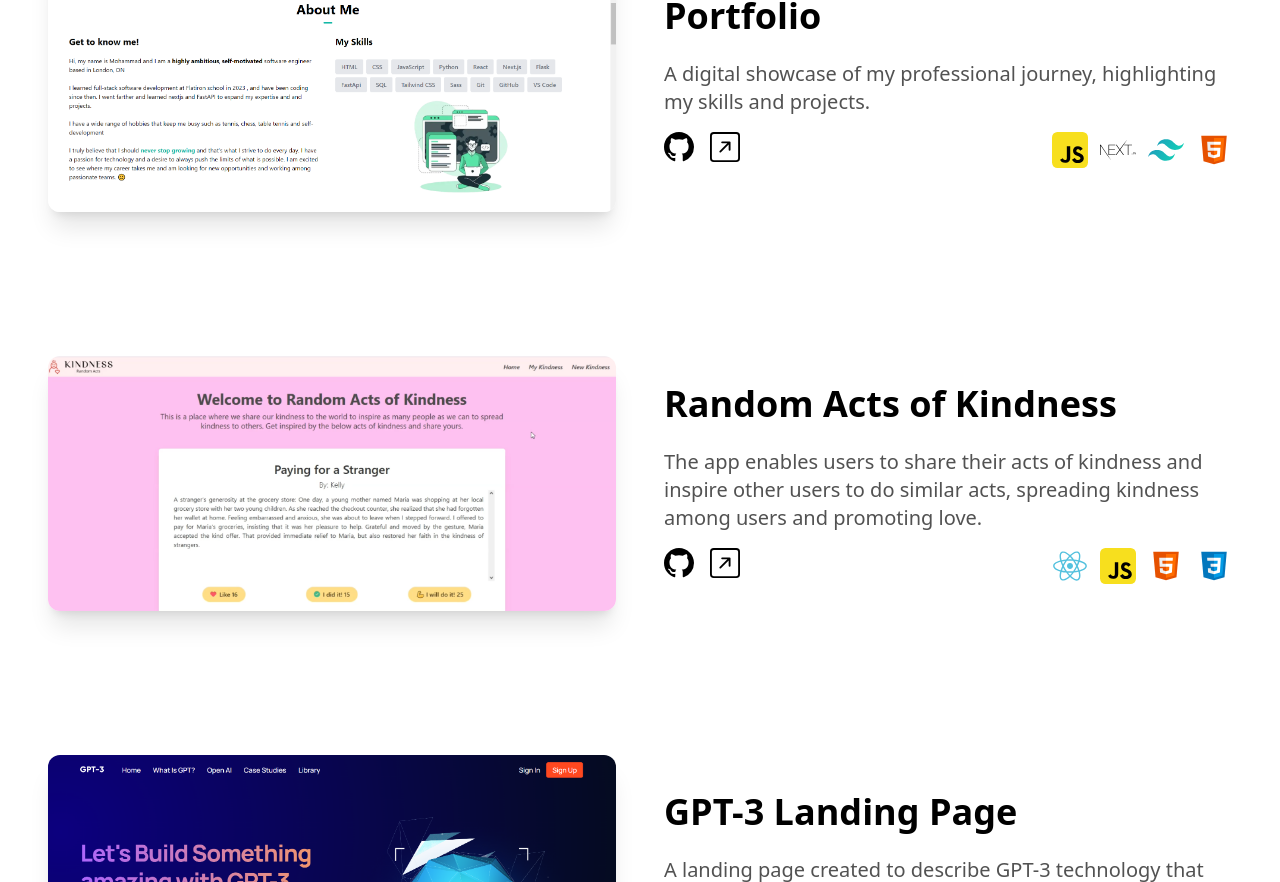
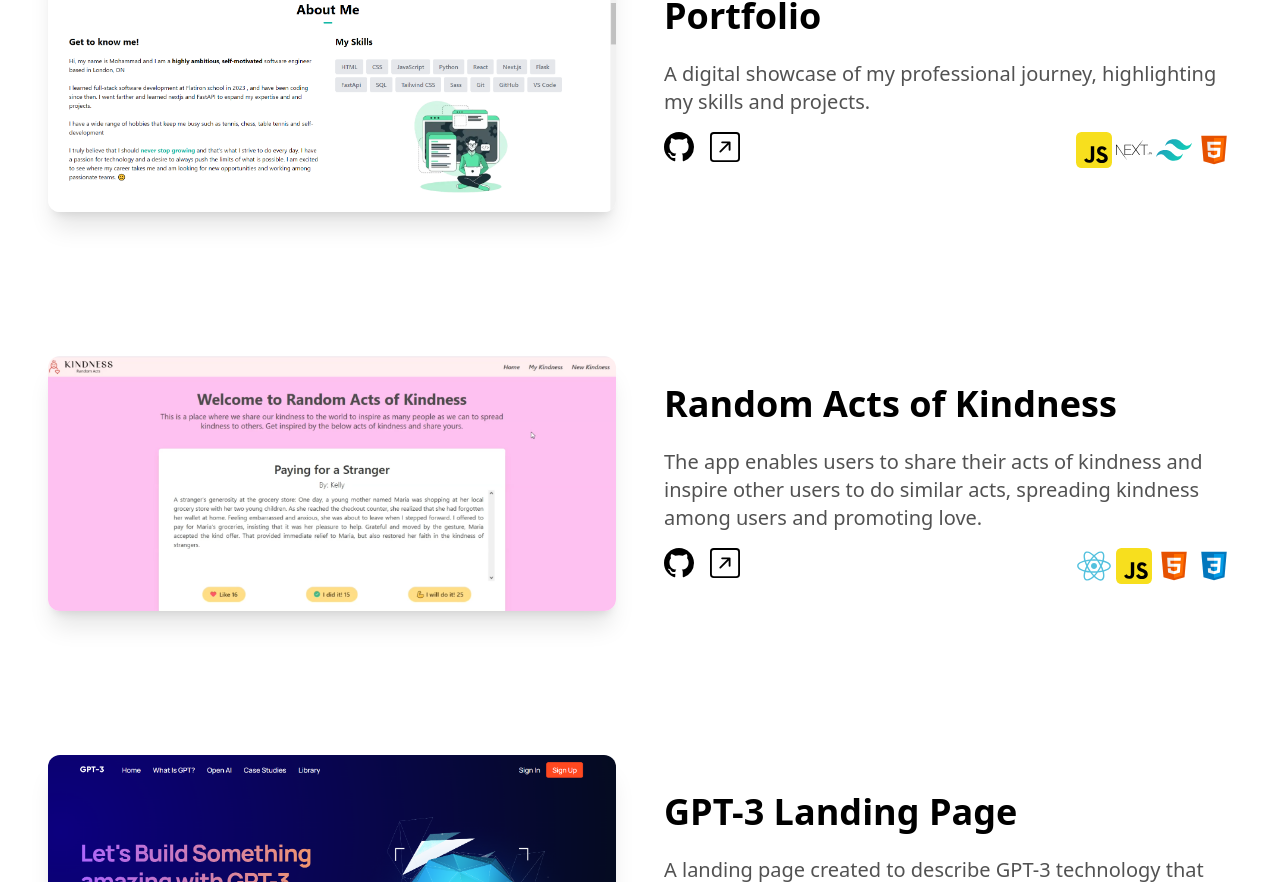
Before and after one commit to elprince-dev/portfolio-nextjs, a Next.js app: page / in a window 1280 px wide. Shown: the part 1918-2800 px from the top of the page. Built offline with nearby package versions, Linux system fonts and the light colour scheme.

Commit message:
Resets the form and adjusts the tech icons

```diff
--- a/src/components/Contact.jsx
+++ b/src/components/Contact.jsx
@@ -18,6 +18,7 @@
       .then(
         () => {
           setSuccess(true);
+          formRef.current.reset();
         },
         (error) => {
           setError(true);
--- a/src/components/HeroSection.jsx
+++ b/src/components/HeroSection.jsx
@@ -29,7 +29,7 @@
             with experience in leadership and engineering and constant drive to
             learning. Let&#39;s connect and share experiences and ideas!
           </p>
-          <div className="flex space-x-3">
+          <div className="flex space-x-3 justify-center md:justify-start">
             <Link
               to="projects"
               className="text-neutral-100 font-semibold px-6 py-3 bg-teal-600 rounded shadow hover:bg-teal-700 cursor-pointer transition ease-out duration-200"
@@ -41,10 +41,7 @@
             >
               Projects
             </Link>
-            <a
-              href="/Mohammad El Prince.pdf"
-              target="_blank"
-            >
+            <a href="/Mohammad El Prince.pdf" target="_blank">
               <button class="bg-gray-300 hover:bg-gray-400 text-gray-800 font-semibold px-6 py-3 rounded inline-flex items-center cursor-pointer transition ease-out duration-200">
                 <svg
                   class="fill-current w-4 h-4 mr-2"
--- a/src/components/ProjectsSection.jsx
+++ b/src/components/ProjectsSection.jsx
@@ -95,7 +95,7 @@
                       />
                     </Link>
                   </div>
-                  <div className=" flex space-x-3">
+                  <div className=" flex ml-5 space-x-1 flex-end flex-wrap">
                     {project.techStack.map((tech) => (
                       <img
                         key={tech}
```
